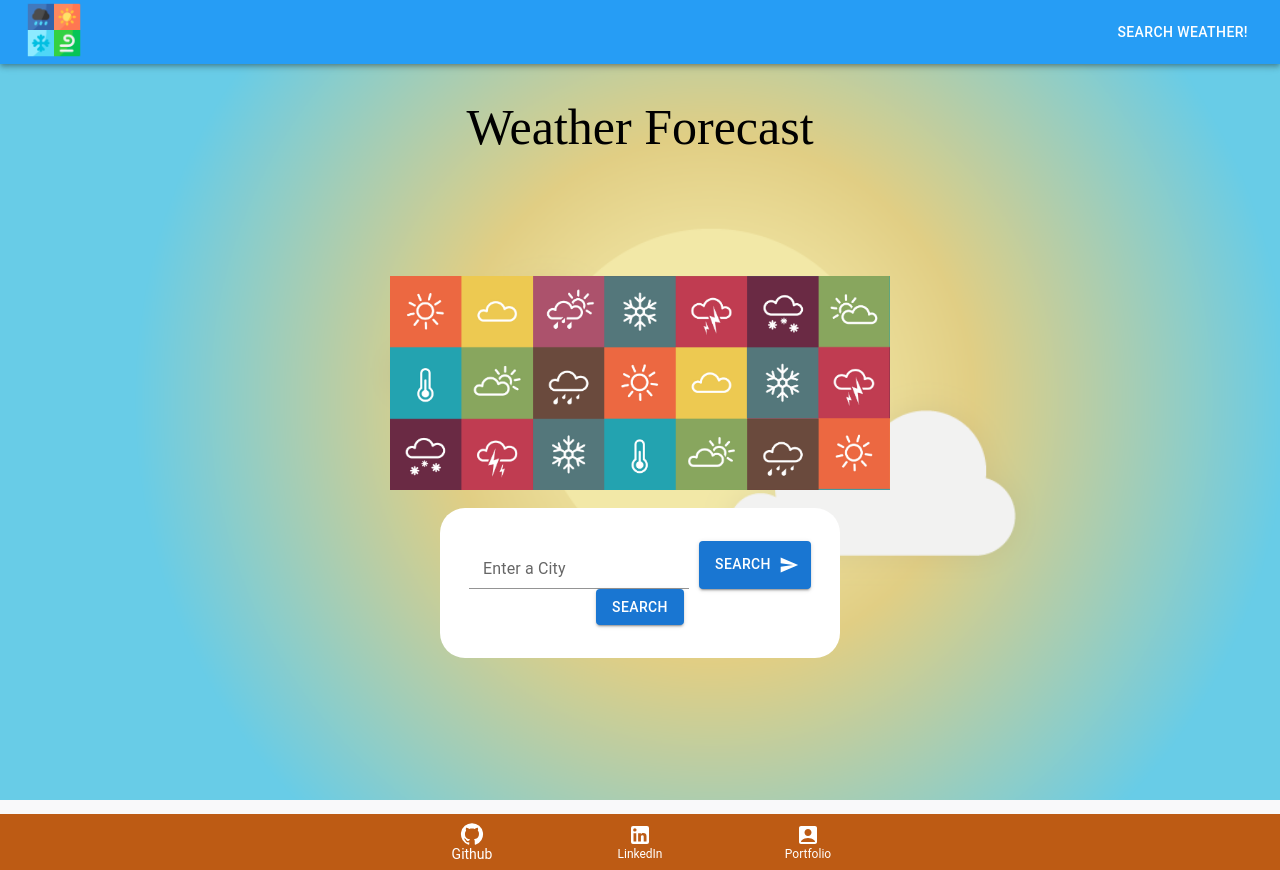
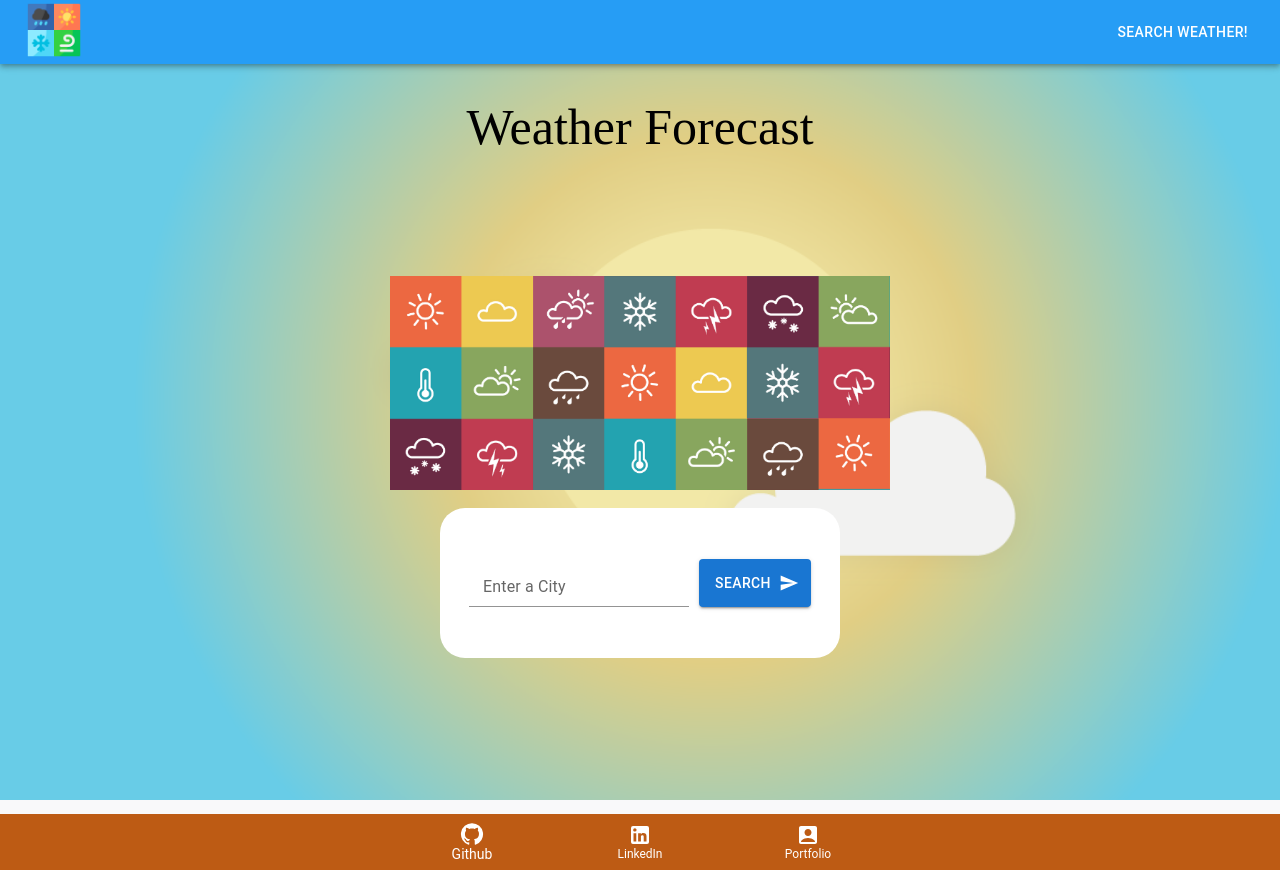
Before and after one commit to Ameer-Alaswad/Weather-app, a React (Create React App) app: page / in a window 1280 px wide. Built offline with nearby package versions, Linux system fonts and the light colour scheme.

Commit message:
debugging

```diff
--- a/src/components/form/Form.js
+++ b/src/components/form/Form.js
@@ -112,25 +112,7 @@ export default function Form() {
                 </Button>
               </FormControl>
             </form>
-            <Button
-              onClick={() => {
-                localStorage.setItem(
-                  "limitWeatherFetches",
-                  JSON.stringify([
-                    {
-                      fetchesPerDay: 5,
-                      todayDate: "2022/08/29",
-                    },
-                  ])
-                );
-                setStorage(
-                  JSON.parse(localStorage.getItem("limitWeatherFetches" || []))
-                );
-              }}
-              variant="contained"
-            >
-              Search
-            </Button>
+
             {emptyInput && <div style={errorMessage}>Please type a City</div>}
             {error && <div style={errorMessage}>Location does not exist</div>}
           </div>
```
